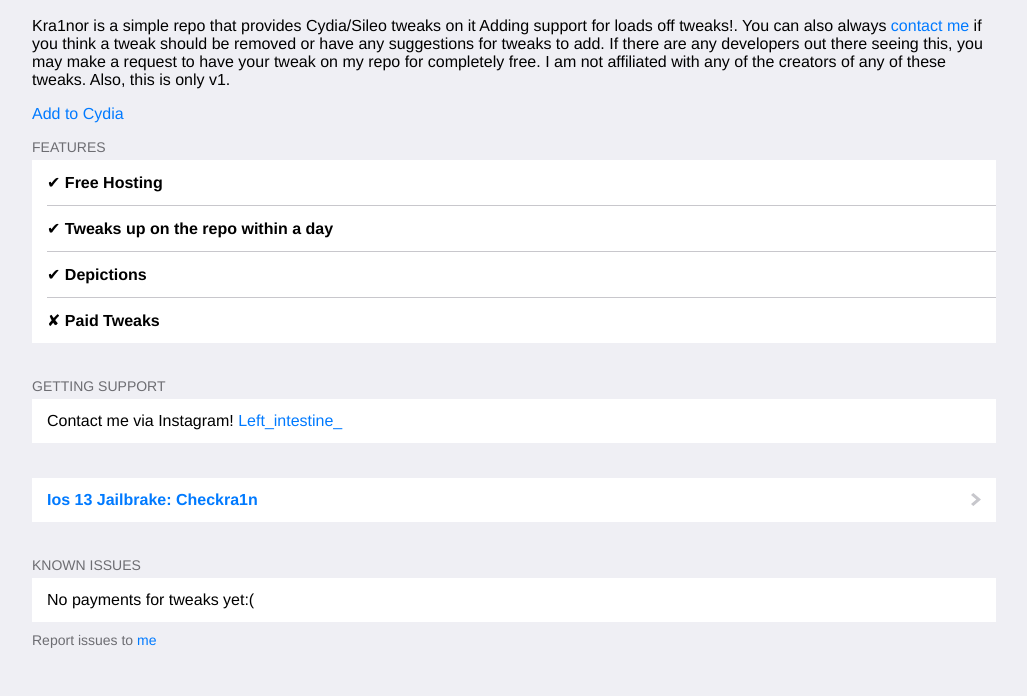
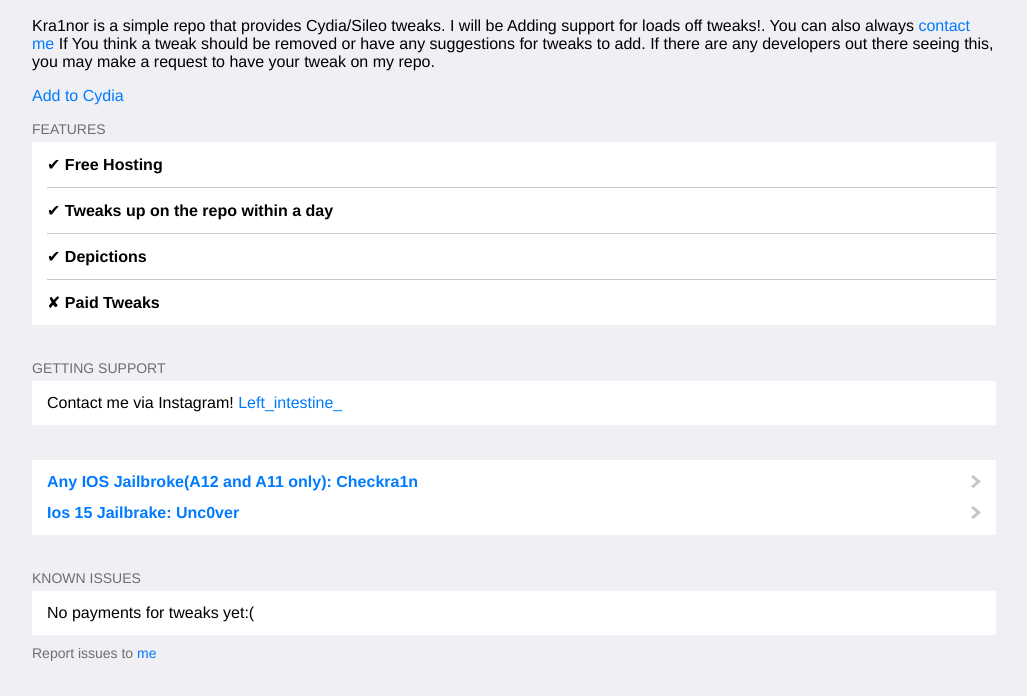
Before and after one commit to kr0nor/Kra1nor, a plain HTML site: page index.html in a window 1280 px wide. Shown: the part 347-1043 px from the top of the page, without its empty margins (126-1153 px from the left). Drawn offline with Linux system fonts and the light colour scheme.

Commit message:
changed txt on front page and added unc0ver info
small fix

```diff
--- a/index.html
+++ b/index.html
@@ -24,7 +24,7 @@
 
 </div>
 
-<p>Kra1nor is a simple repo that provides Cydia/Sileo tweaks on it Adding support for loads off tweaks!<a href="https://www.instagram.com/left_intestine_/"></a>. You can also always <a href="https://www.instagram.com/left_intestine_/">contact me</a> if you think a tweak should be removed or have any suggestions for tweaks to add. If there are any developers out there seeing this, you may make a request to have your tweak on my repo for completely free. I am not affiliated with any of the creators of any of these tweaks. Also, this is only v1.</p>
+<p>Kra1nor is a simple repo that provides Cydia/Sileo tweaks. I will be Adding support for loads off tweaks!<a href="https://www.instagram.com/left_intestine_/"></a>. You can also always <a href="https://www.instagram.com/left_intestine_/">contact me</a> If You think a tweak should be removed or have any suggestions for tweaks to add. If there are any developers out there seeing this, you may make a request to have your tweak on my repo.</p>
 
 <p><a href="cydia://url/https://cydia.saurik.com/api/share#?source=https://kr0nor.github.io/Kra1nor/">Add to Cydia</a></p>
 
@@ -56,7 +56,8 @@
 
       <li>
 
-        <a href="https://checkra.in/" class="button"><strong>Ios 13 Jailbrake:</strong> <strong>Checkra1n</strong></a>
+        <a href="https://checkra.in/" class="button"><strong>Any IOS Jailbroke(A12 and A11 only):</strong> <strong>Checkra1n</strong></a>
+            <a href="https://checkra.in/" class="button"><strong>Ios 15 Jailbrake:</strong> <strong>Unc0ver</strong></a>
 
       </li>
 
```
